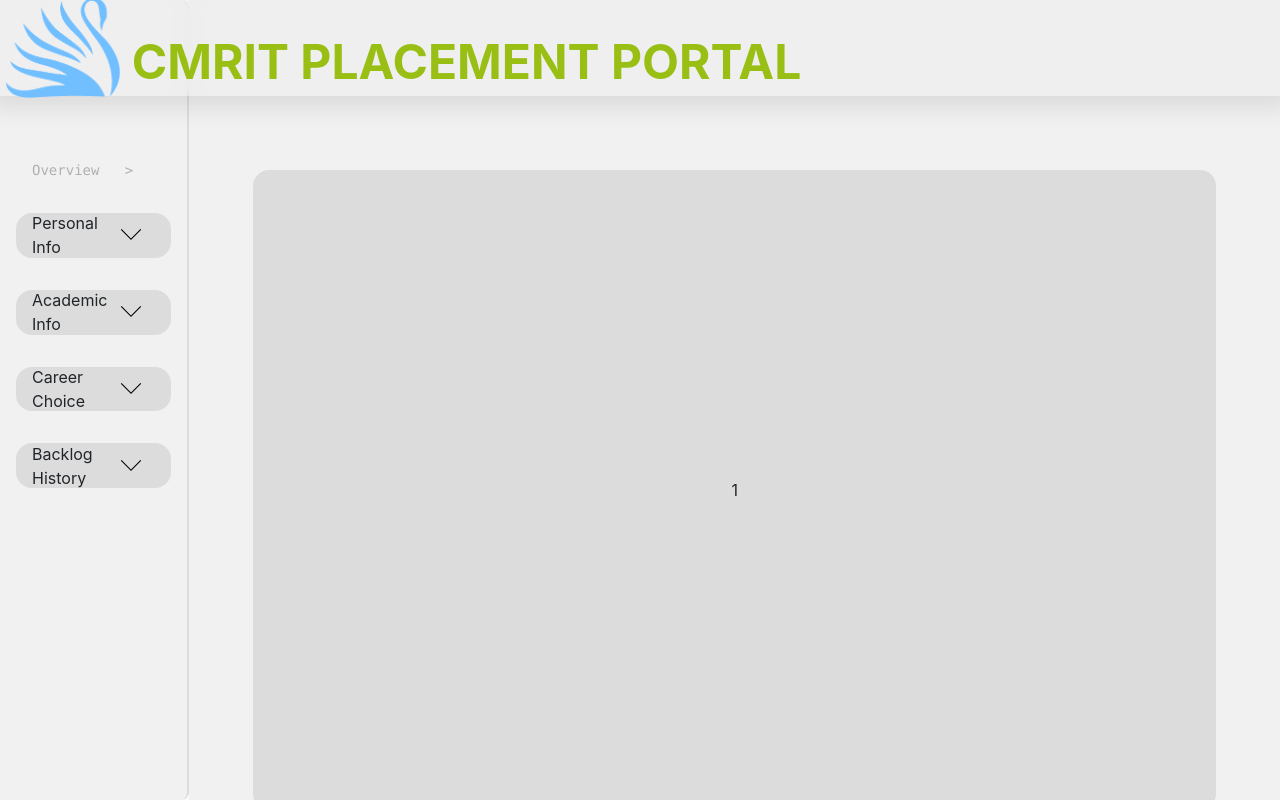
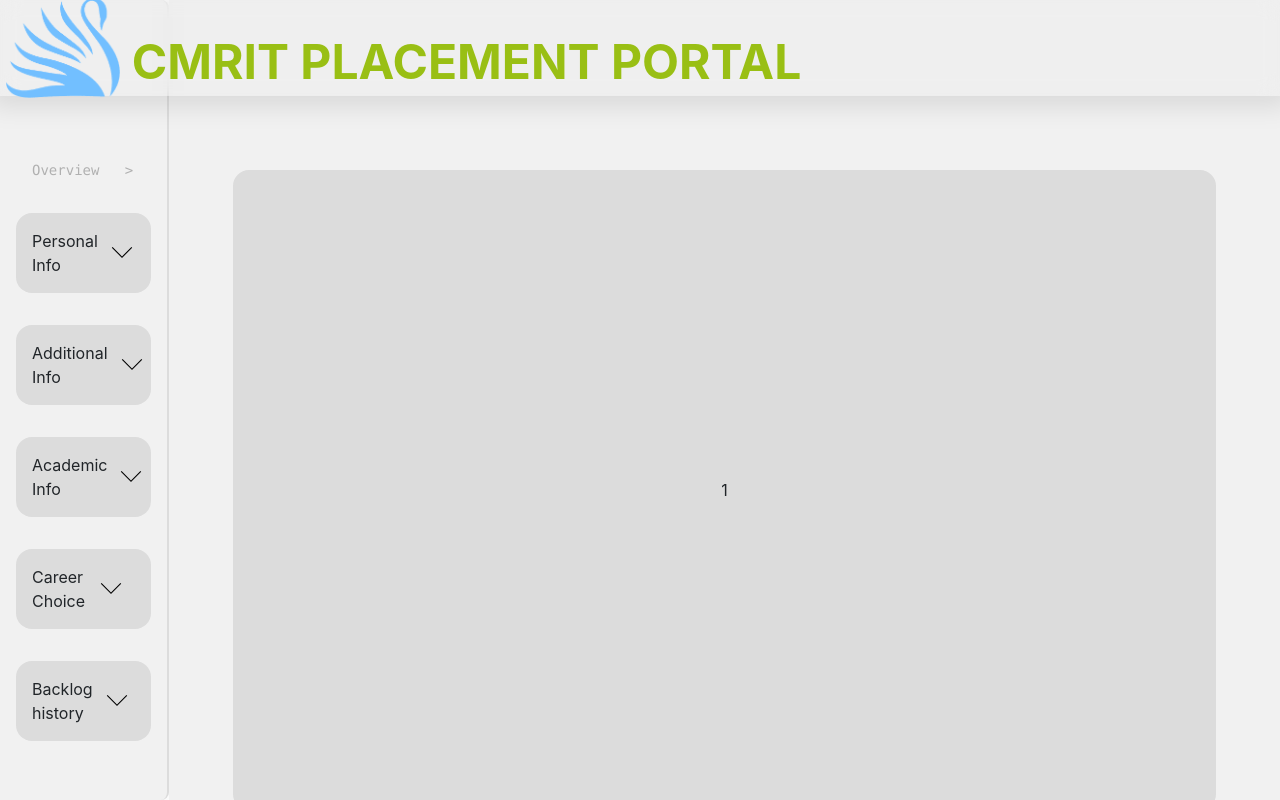
Before and after one commit to anmolsudhir/college-placement-phase1, a React (Create React App) app: page / in a window 1280 px wide. Built offline with nearby package versions, Linux system fonts and the light colour scheme.

Commit message:
imporoves sidebar, created input fields object

```diff
--- /dev/null
+++ b/src/assests/info/info.js
@@ -0,0 +1,159 @@
+const info = [
+                  [
+                    {
+                      header : "Personal Info",
+                      content:
+                      [
+                        {
+                          label : "USN",
+                          type : "alnum"
+                        },
+                        {
+                          label : "Mobile Number",
+                          type : "number"
+                        },
+                        {
+                          label : "Whatsapp Number",
+                          type : "number"
+                        },
+                        {
+                          label : "Gender",
+                          type : "alpha"
+                        },
+                        {
+                          label : "Date of Birth",
+                          type : "special"
+                        }
+                      ]
+                    }
+                  ],
+                  [
+                    {
+                      header : "Additional Info",
+                      content:
+                      [
+                        {
+                          label : "Personal Mail",
+                          type : "alnum"
+                        },
+                        {
+                          label : "College Mail",
+                          type : "alnum"
+                        },
+                        {
+                          label : "Parents Phone",
+                          type : "number"
+                        },
+                        {
+                          label : "Communication Address",
+                          type : "alnum"
+                        },
+                        {
+                          label : "Permanent Address",
+                          type : "alnum"
+                        }
+                      ]
+                    }
+                  ],
+                  [
+                    {
+                      header : "Academic Info",
+                      content:
+                      [
+                        {
+                          label : "Pursuing Degree",
+                          type : "alnum"
+                        },
+                        {
+                          label : "Department",
+                          type : "alnum"
+                        },
+                        {
+                          label : "Year of Joining",
+                          type : "number"
+                        },
+                        {
+                          label : "Type of Entry",
+                          type : "alnum"
+                        },
+                        {
+                          label : "10th Result",
+                          type : "alnum"
+                        },
+                        {
+                          label : "12th Result",
+                          type : "alnum"
+                        },
+                        // {
+                        //   label : "PG Specialization",
+                        //   type : "alnum"
+                        // },
+                        // {
+                        //   label : "UG Degree",
+                        //   type : "alnum"
+                        // },
+                        // {
+                        //   label : "UG Specialization",
+                        //   type : "alnum"
+                        // },
+                        // {
+                        //   label : "UG Result",
+                        //   type : "alnum"
+                        // },
+                        // {
+                        //   label : "Pursuing Degree Resull",
+                        //   type : "alnum"
+                        // },
+                      ]
+                    }
+                  ],
+                  [
+                    {
+                      header : "Career Choice",
+                      content:
+                      [
+                        {
+                          label : "Career choice",
+                          type : "alnum"
+                        },
+                        {
+                          label : "Are you Interested in CMRIT Placement",
+                          type : "alnum"
+                        },
+                        {
+                          label : "Type of job interested in",
+                          type : "alnum"
+                        }
+                      ]
+                    },
+                    ],
+                    [
+                        {
+                      header : "Backlog history",
+                      content:
+                      [
+                        {
+                          label : "Current Backlog",
+                          type : "alnum"
+                        },
+                        {
+                          label : "Backlog histor",
+                          type : "alnum"
+                        },
+                        {
+                          label : "Year Back",
+                          type : "alnum"
+                        },
+                        {
+                          label : "Gap in Career",
+                          type : "alnum"
+                        },
+                        {
+                          label : "Gap at CMRIT",
+                          type : "alnum"
+                        }
+                      ]
+                    }
+                  ]
+            ]
+export default info;
--- a/src/components/FormSection.jsx
+++ b/src/components/FormSection.jsx
@@ -1,6 +1,7 @@
 import React, {useState, useEffect, useRef} from 'react'
 import SideBar from './SideBar'
 import FormSlide from './FormSlide'
+import info from '../assests/info/info'
 
 function FormSection() {
 
@@ -8,8 +9,8 @@
   const [transit, setTransit] = useState(null)
   const [disabledNext, setDisabledNext] = useState(false)
   const [disabledPrev, setDisabledPrev] = useState(true)
+  const [scrollPosition, setScrollPosition] = useState(0);
   const componentRef = useRef(null);
-  const [scrollPosition, setScrollPosition] = useState(0);
 
   useEffect(() => {
     const updateScrollPosition = () => {
@@ -61,7 +62,7 @@
         className="progress-bar"
         style={{ width: `${scrollPosition}%` }}
       ></div>
-      <SideBar></SideBar>
+      <SideBar info = {info}></SideBar>
       <div className={`form-section-content`} ref={componentRef}>
           <FormSlide props = {idx+1} classes={transit}/>
           <FormSlide props = {idx+1} classes={transit}/>
--- a/src/components/SideBar.jsx
+++ b/src/components/SideBar.jsx
@@ -1,15 +1,13 @@
 import React from 'react'
 import SideBarHeader from './SideBarHeader'
 
-function SideBar() {
-
+function SideBar({info}) {
+    console.log(info)
+    const content = info.map((element, idx) => <SideBarHeader label={element[0].header} content = {element[0].content}></SideBarHeader>)
   return (
     <div className='side-bar'>
         <pre style={{marginBottom:"1rem", marginLeft:"1rem", color:"#B0B0B0"}}>{"Overview   >"}</pre>
-        <SideBarHeader label={"Personal Info"}></SideBarHeader>
-        <SideBarHeader label={"Academic Info"}></SideBarHeader>
-        <SideBarHeader label={"Career Choice"}></SideBarHeader>
-        <SideBarHeader label={"Backlog History"}></SideBarHeader>
+        {content}
     </div>
   )
 }
--- a/src/components/SideBarHeader.jsx
+++ b/src/components/SideBarHeader.jsx
@@ -1,7 +1,7 @@
 import React, {useState} from 'react'
 import EXPAND from '../assests/images/expand_more_FILL0_wght100_GRAD-25_opsz48.svg'
 
-function SideBarHeader({label}) {
+function SideBarHeader({label, content}) {
 
     const [hover, setHover] = useState(false)
     const [transit, setTransit] = useState(null)
@@ -14,10 +14,17 @@
         setHover(false)
     }
 
+    const cont = content.map((elem) => <div className='side-bar-elem'>{elem.label}</div>)
+
   return (
-    <div className='side-bar-content' onMouseEnter={handleMouseEnter} onMouseLeave={handleMouseLeave}>
-        <span className={`label ${transit}`}>{label}</span>
-        {!hover && <img src={EXPAND}></img>}
+    <div className='something'>
+        <div className='side-bar-content' onMouseEnter={handleMouseEnter} onMouseLeave={handleMouseLeave}>
+            <span className={`label ${transit}` }>{label}</span>
+            {!hover && <img src={EXPAND}></img>}
+        </div>
+        <div className='content' onMouseEnter={handleMouseEnter} onMouseLeave={handleMouseLeave}>
+            {hover && cont}
+        </div>
     </div>
   )
 }
--- a/src/components/TopBar.js
+++ b/src/components/TopBar.js
@@ -1,10 +1,6 @@
-import React, {useState, useEffect, useRef} from 'react'
+import React from 'react'
 import { Image } from 'react-bootstrap';
-import ImageRadio from './radioImage';
-import ProgressBar from './ProgressBar.jsx';
 import LOGO from '../assests/images/logo-cmr-cropped-removebg-preview.png'
-const ap=22;
-const gp=88;
 
 function TopBar(props) {
   return (
--- a/src/styles/styles.css
+++ b/src/styles/styles.css
@@ -104,6 +104,7 @@
   border-width: 0 2px 0 0;
   box-shadow: 0 0 5px 5px rgba(0, 0, 0, 0.025);
   padding: 10rem 1rem 0 1rem;
+  overflow: hidden;
 }
 
 .next {
@@ -167,7 +168,7 @@
 .logo {
   display: flex;
   flex-direction: row;
-  align-items: end;
+  align-items: flex-end;
 }
 
 .progress-bar {
@@ -179,25 +180,20 @@
 }
 
 .side-bar-content {
-  height: 7%;
+  height: auto;
   width: 100%;
   background-color: #DCDCDC;
-  margin: 1rem 0 1rem 0;
+  margin: 1rem 0 0rem 0;
   display: flex;
   justify-content: space-between;
   align-items: center;
   border-radius: 1rem;
-  transition: all 0.5s ease;
+  transition: all 0.25s ease;
   padding: 1rem;
 }
 
-.side-bar-content:hover {
-  background-color: #99BF14;
-  color: #F1F1F1;
-}
-
 .label {
-  transition: transform 0.5s ease-in-out;
+  transition: transform 0.25s ease-in-out;
 }
 
 .label-1 {
@@ -208,4 +204,41 @@
   transform: translateX(2rem);
 }
 
+.content {
+  width: 100%;
+  display: flex;
+  flex-direction: column;
+  align-items: center;
+  justify-content: center;
+  text-align: center;
+  background-color: #DCDCDC;
+  margin-bottom: 1rem;
+}
+
+.side-bar-elem {
+  margin: 0.5rem;
+  transition: all 0.15s ease;
+}
+
+.side-bar-elem:hover {
+  cursor: pointer;
+  font-weight: 800;
+}
+
+.something {
+  width: 100%;
+}
+.something:hover .side-bar-content {
+  cursor: pointer;
+  margin: 1rem 0 0 0;
+  border-radius: 1rem 1rem 0 0;
+  background-color: #99BF14;
+  color: #F1F1F1;
+  font-weight: 800;
+}
+.something:hover .content {
+  padding-bottom: 1rem;
+  border-radius: 0 0 1rem 1rem;
+}
+
 /*# sourceMappingURL=styles.css.map */
--- a/src/styles/styles.scss
+++ b/src/styles/styles.scss
@@ -106,6 +106,7 @@
     border-width: 0 2px 0 0;
     box-shadow: 0 0 5px 5px rgba(0, 0, 0, 0.025);
     padding: 10rem 1rem 0 1rem;
+    overflow: hidden;
 }
 
 .next{
@@ -177,7 +178,7 @@
 .logo{
     display: flex;
     flex-direction: row;
-    align-items:end;
+    align-items:flex-end;
 }
 
 .progress-bar {
@@ -189,25 +190,20 @@
 }
 
 .side-bar-content{
-    height: 7%;
+    height: auto;
     width: 100%;
     background-color: #DCDCDC;
-    margin: 1rem 0 1rem 0;
+    margin: 1rem 0 0rem 0;
     display: flex;
     justify-content: space-between;
     align-items: center;
     border-radius: 1rem;
-    transition: all 0.5s ease;
+    transition: all 0.25s ease;
     padding: 1rem;
 }
 
-.side-bar-content:hover{
-    background-color: #99BF14;
-    color: #F1F1F1;
-}
-
 .label{
-    transition: transform 0.5s ease-in-out;
+    transition: transform 0.25s ease-in-out;
 }
 
 .label-1{
@@ -217,3 +213,42 @@
 .label-2 {
     transform: translateX(2rem);
 }
+
+.content{
+    width: 100%;
+    display: flex;
+    flex-direction: column;
+    align-items: center;
+    justify-content: center;
+    text-align: center;
+    background-color: #DCDCDC;
+    margin-bottom: 1rem;
+}
+
+.side-bar-elem{
+    margin: 0.5rem;
+    transition: all 0.15s ease;
+}
+
+.side-bar-elem:hover{
+    cursor: pointer;
+    font-weight: 800;
+}
+
+.something{
+    width: 100%;
+    &:hover{
+        .side-bar-content{
+            cursor: pointer;
+            margin: 1rem 0 0 0;
+            border-radius: 1rem 1rem 0 0;
+            background-color: #99BF14;
+            color: #F1F1F1;
+            font-weight: 800;
+        }
+        .content{
+            padding-bottom: 1rem;
+            border-radius: 0 0 1rem 1rem;
+        }
+    }
+}
```
Also changed, not shown: 1 other file (tests, documents, lock files or other folders).
